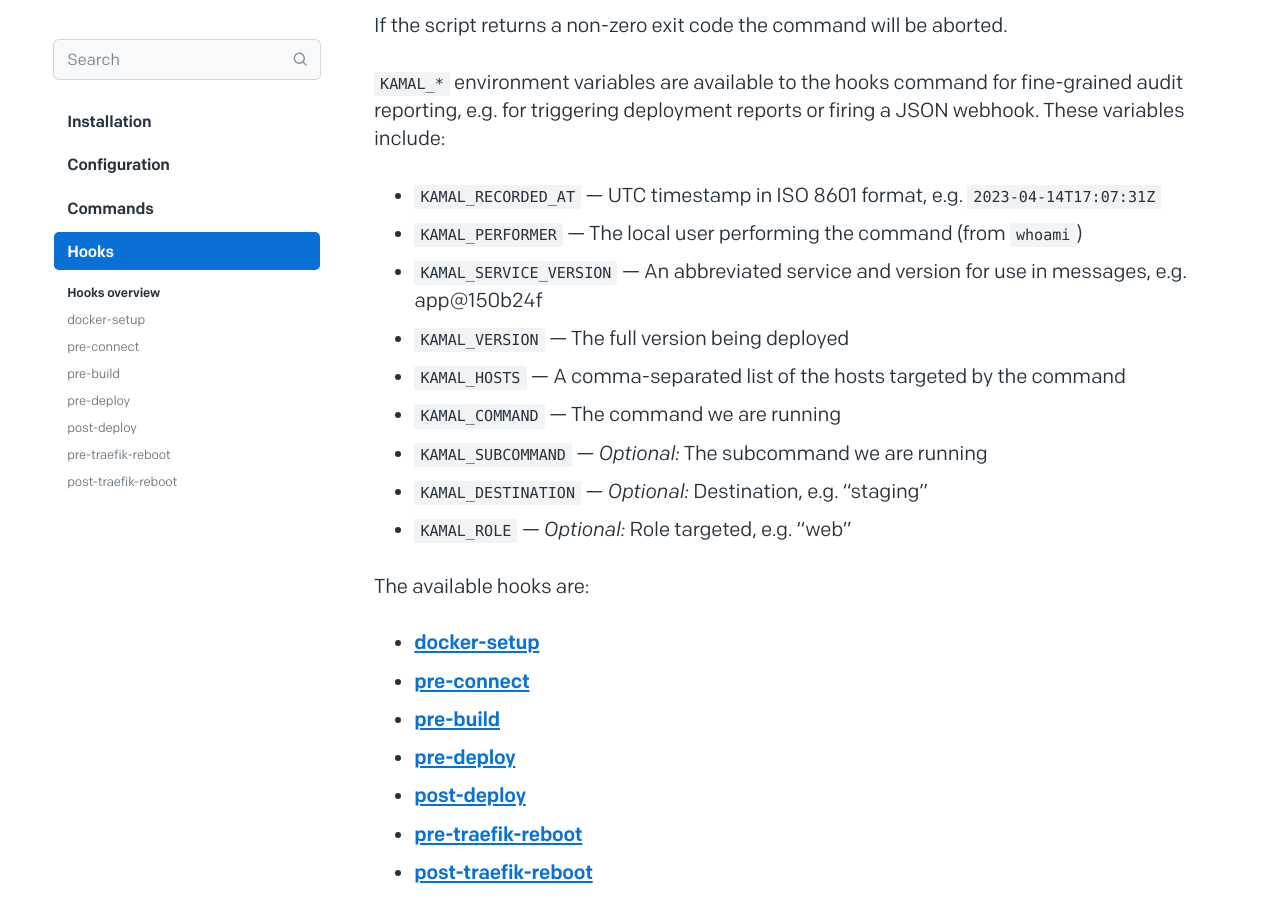
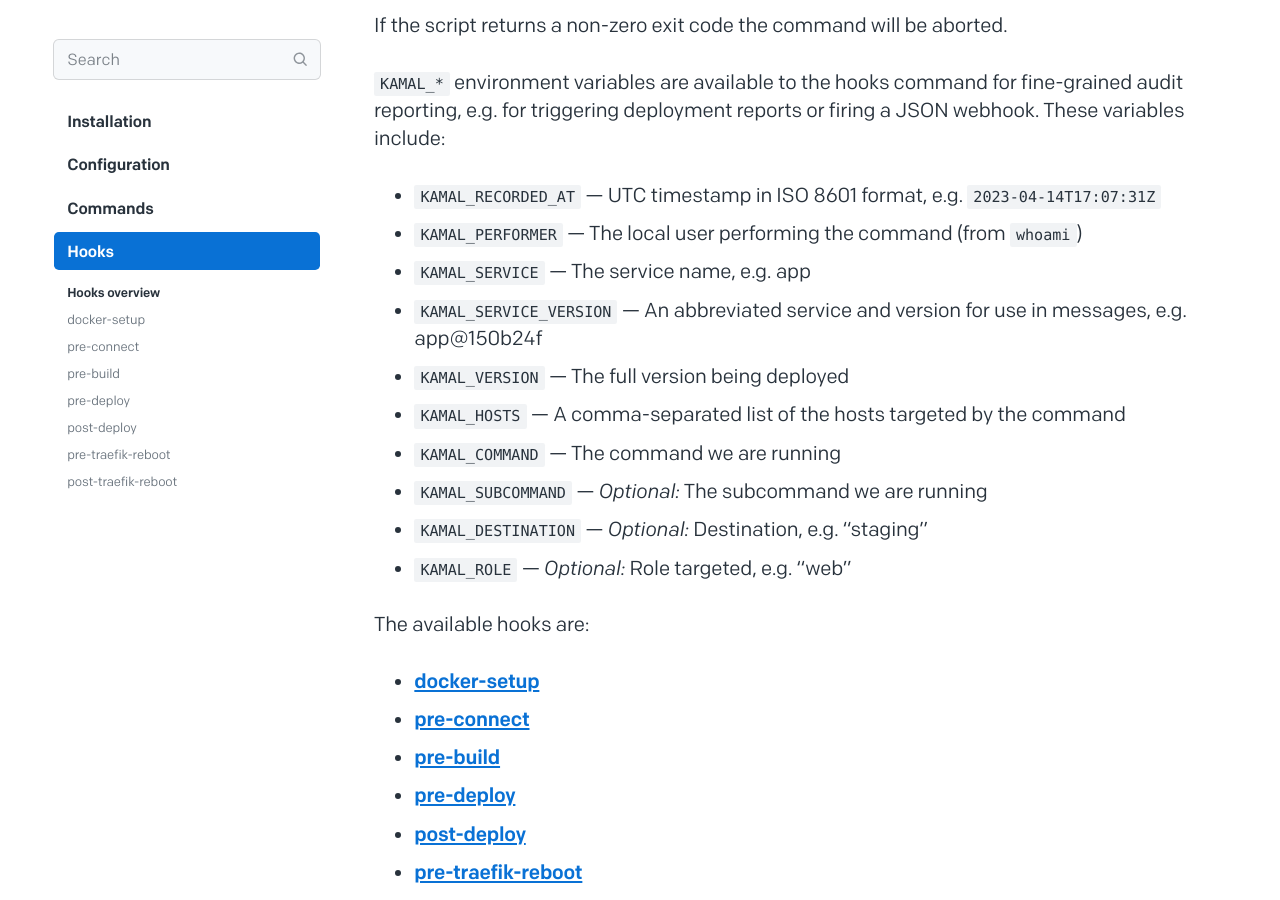
Before and after one commit to basecamp/kamal-site, a Jekyll site: the page built from docs/hooks/hooks-overview.md, in a window 1280 px wide and 900 px high, scrolled down 468 px. Built offline with Jekyll 4.4.1, drawn with Linux system fonts in a browser that asks for light colours.

Commit message:
Mention KAMAL_SERVICE in hooks overview
Update site to mention ENV['KAMAL_SERVICE'] is now available within the hooks.

Related PR: https://github.com/basecamp/kamal/pull/868

```diff
--- a/docs/hooks/hooks-overview.md
+++ b/docs/hooks/hooks-overview.md
@@ -16,6 +16,7 @@ If the script returns a non-zero exit code the command will be aborted.
 
 - `KAMAL_RECORDED_AT` — UTC timestamp in ISO 8601 format, e.g. `2023-04-14T17:07:31Z`
 - `KAMAL_PERFORMER` — The local user performing the command (from `whoami`)
+- `KAMAL_SERVICE` — The service name, e.g. app
 - `KAMAL_SERVICE_VERSION` — An abbreviated service and version for use in messages, e.g. app@150b24f
 - `KAMAL_VERSION` — The full version being deployed
 - `KAMAL_HOSTS` — A comma-separated list of the hosts targeted by the command
```
